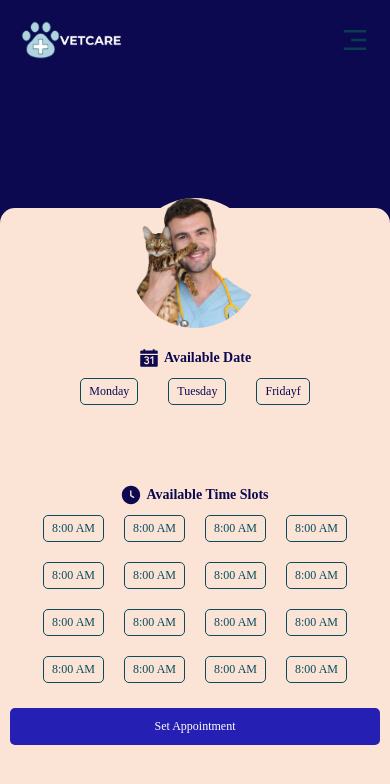
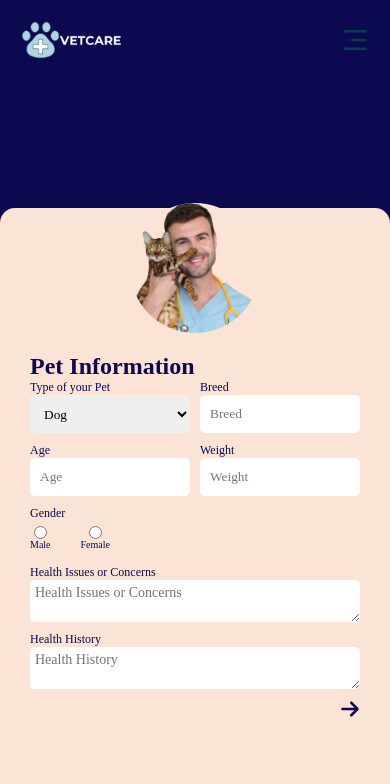
Before and after one commit to IanCastlee/VETCARE, a React (Vite) app in the folder frontend/: page /set-appointment in a window 390 px wide. Shown: the top 784 px of the page. Built offline with nearby package versions, Linux system fonts and the light colour scheme; a web font is replaced by a local one.

Commit message:
add form

```diff
--- a/frontend/src/pages/setAppointment/SetAppointment.jsx
+++ b/frontend/src/pages/setAppointment/SetAppointment.jsx
@@ -6,8 +6,11 @@ import profile from "../../assets/imges/veterinarian1.png";
 //ICONS
 import { IoCalendarNumberSharp } from "react-icons/io5";
 import { GoClockFill } from "react-icons/go";
+import { useState } from "react";
+import { FaArrowRight } from "react-icons/fa6";
 
 const SetAppointment = () => {
+  const [showDateTime, setshowDateTime] = useState("1");
   return (
     <div className="setappointment">
       <div className="setappointment-container">
@@ -21,9 +24,81 @@ const SetAppointment = () => {
           <div className="profile-wrapper">
             <img src={profile} alt="profile" className="profile" />
           </div>
+          {showDateTime === "1" && (
+            <div className="petinfo-form">
+              <h3>Pet Information</h3>
+              <div className="form">
+                <div className="type-breed">
+                  <div className="input-wrapper">
+                    <label htmlFor="type">Type of your Pet</label>
+                    <select name="type" id="type">
+                      <option value="">Dog</option>
+                      <option value="">Cat</option>
+                    </select>
+                  </div>
+                  <div className="input-wrapper">
+                    <label htmlFor="type">Breed</label>
+                    <input type="text" name="breed" placeholder="Breed" />
+                  </div>
+                </div>
+
+                <div className="age-weight">
+                  <div className="input-wrapper">
+                    <label htmlFor="age">Age</label>
+                    <input type="text" name="age" placeholder="Age" />
+                  </div>
+                  <div className="input-wrapper">
+                    <label htmlFor="weight">Weight</label>
+                    <input type="text" name="weight" placeholder="Weight" />
+                  </div>
+                </div>
+
+                <div className="radio-wrapper">
+                  <label htmlFor="gender">Gender</label>
+                  <div className="male-female">
+                    <div className="gender-wrapper">
+                      <input type="radio" name="gender" />
+                      <label htmlFor="male">Male</label>
+                    </div>
+                    <div className="gender-wrapper">
+                      <input type="radio" name="gender" />
+                      <label htmlFor="female">Female</label>
+                    </div>
+                  </div>
+                </div>
+
+                <div className="text-area-wrapper">
+                  <label htmlFor="concern">Health Issues or Concerns</label>
+                  <textarea
+                    name="concern"
+                    id="concern"
+                    placeholder="Health Issues or Concerns"
+                  ></textarea>
+                </div>
+
+                <div className="text-area-wrapper">
+                  <label htmlFor="history">Health History</label>
+                  <textarea
+                    name="history"
+                    id="history"
+                    placeholder="Health History"
+                  ></textarea>
+                </div>
+
+                <div className="button">
+                  <FaArrowRight
+                    onClick={() => setshowDateTime("2")}
+                    className="next-icon"
+                  />
+                </div>
+              </div>
+            </div>
+          )}
+          {showDateTime === "2" && (
             <div className="date-available">
               <h6>
-              <IoCalendarNumberSharp className="calendar-icon" /> Available Date
+                <IoCalendarNumberSharp className="calendar-icon" /> Available
+                Date
               </h6>
 
               <div className="dates-wrapper">
@@ -32,7 +107,9 @@ const SetAppointment = () => {
                 <span className="date">Fridayf</span>
               </div>
             </div>
+          )}
 
+          {showDateTime === "2" && (
             <div className="time-available">
               <h6>
                 <GoClockFill className="clock-icon" /> Available Time Slots
@@ -59,6 +136,7 @@ const SetAppointment = () => {
 
               <button className="btn-setappointment">Set Appointment</button>
             </div>
+          )}
         </div>
       </div>
     </div>
--- a/frontend/src/pages/setAppointment/setAppointment.scss
+++ b/frontend/src/pages/setAppointment/setAppointment.scss
@@ -45,6 +45,146 @@
       align-items: center;
       justify-content: center;
       z-index: 1;
+
+      .profile-wrapper {
+        display: none;
+      }
+
+      .petinfo-form {
+        width: 100%;
+        background-color: #fff;
+        padding: 20px;
+        border-radius: 10px;
+        h3 {
+          font-size: 24px;
+          color: #0c0950;
+        }
+
+        .form {
+          width: 100%;
+          display: flex;
+          flex-direction: column;
+          gap: 10px;
+
+          .type-breed {
+            display: flex;
+            gap: 10px;
+
+            .input-wrapper {
+              width: 100%;
+              display: flex;
+              flex-direction: column;
+              label {
+                font-size: 0.75rem;
+                color: #0c0950;
+              }
+
+              select {
+                height: 38px;
+                width: 100%;
+                padding: 0 10px;
+                border-radius: 5px;
+              }
+            }
+
+            .input-wrapper {
+              width: 100%;
+              display: flex;
+              flex-direction: column;
+              label {
+                font-size: 0.75rem;
+                color: #0c0950;
+              }
+
+              input {
+                height: 38px;
+                width: 100%;
+                padding: 0 10px;
+                border-radius: 5px;
+                border: 1px solid #0c0950;
+              }
+            }
+          }
+
+          .age-weight {
+            display: flex;
+            gap: 10px;
+            .input-wrapper {
+              width: 100%;
+              display: flex;
+              flex-direction: column;
+              label {
+                font-size: 0.75rem;
+                color: #0c0950;
+              }
+
+              input {
+                height: 38px;
+                width: 100%;
+                padding: 0 10px;
+                border-radius: 5px;
+                border: 1px solid #0c0950;
+              }
+            }
+          }
+
+          .radio-wrapper {
+            display: flex;
+            flex-direction: column;
+            label {
+              font-size: 0.75rem;
+              color: #0c0950;
+              margin-bottom: 5px;
+            }
+
+            .male-female {
+              display: flex;
+              gap: 30px;
+
+              .gender-wrapper {
+                display: flex;
+                flex-direction: column;
+
+                input {
+                }
+                label {
+                  font-size: 0.625rem;
+                }
+              }
+            }
+          }
+
+          .text-area-wrapper {
+            display: flex;
+            flex-direction: column;
+            label {
+              font-size: 0.75rem;
+              color: #0c0950;
+            }
+            textarea {
+              width: 100%;
+              border: none;
+              border: 1px solid #0c0950;
+              border-radius: 5px;
+              padding: 5px;
+              font-size: 14px;
+            }
+          }
+
+          .button {
+            display: flex;
+            width: 100%;
+            justify-content: end;
+
+            .next-icon {
+              align-items: end;
+              font-size: 1.25rem;
+              color: #0c0950;
+              cursor: pointer;
+            }
+          }
+        }
+      }
 
       .date-available {
         width: 100%;
@@ -185,6 +325,7 @@
         z-index: 2;
 
         .profile-wrapper {
+          display: flex;
           width: 130px;
           height: 130px;
           background-color: #fbe4d6;
@@ -195,6 +336,144 @@
             height: 100%;
             object-fit: cover;
             border-radius: 50%;
+          }
+        }
+
+        .petinfo-form {
+          width: 100%;
+          background-color: #fbe4d6;
+          padding: 20px;
+          border-radius: 10px;
+          h3 {
+            font-size: 24px;
+            color: #0c0950;
+          }
+
+          .form {
+            width: 100%;
+            display: flex;
+            flex-direction: column;
+            gap: 10px;
+
+            .type-breed {
+              display: flex;
+              gap: 10px;
+
+              .input-wrapper {
+                width: 100%;
+                display: flex;
+                flex-direction: column;
+                label {
+                  font-size: 0.75rem;
+                  color: #0c0950;
+                }
+
+                select {
+                  height: 38px;
+                  width: 100%;
+                  padding: 0 10px;
+                  border-radius: 5px;
+                  border: none;
+                }
+              }
+
+              .input-wrapper {
+                width: 100%;
+                display: flex;
+                flex-direction: column;
+                label {
+                  font-size: 0.75rem;
+                  color: #0c0950;
+                }
+
+                input {
+                  height: 38px;
+                  width: 100%;
+                  padding: 0 10px;
+                  border-radius: 5px;
+                  border: none;
+                }
+              }
+            }
+
+            .age-weight {
+              display: flex;
+              gap: 10px;
+              .input-wrapper {
+                width: 100%;
+                display: flex;
+                flex-direction: column;
+                label {
+                  font-size: 0.75rem;
+                  color: #0c0950;
+                }
+
+                input {
+                  height: 38px;
+                  width: 100%;
+                  padding: 0 10px;
+                  border-radius: 5px;
+                  border: none;
+                }
+              }
+            }
+
+            .radio-wrapper {
+              display: flex;
+              flex-direction: column;
+              label {
+                font-size: 0.75rem;
+                color: #0c0950;
+                margin-bottom: 5px;
+              }
+
+              .male-female {
+                display: flex;
+                gap: 30px;
+
+                .gender-wrapper {
+                  display: flex;
+                  flex-direction: column;
+
+                  input {
+                    border: none;
+                  }
+                  label {
+                    font-size: 0.625rem;
+                  }
+                }
+              }
+            }
+
+            .text-area-wrapper {
+              display: flex;
+              flex-direction: column;
+              label {
+                font-size: 0.75rem;
+                color: #0c0950;
+              }
+              textarea {
+                width: 100%;
+                border: none;
+                border: none;
+                border-radius: 5px;
+                padding: 5px;
+                font-size: 14px;
+              }
+            }
+
+            .button {
+              display: flex;
+              width: 100%;
+              justify-content: end;
+
+              .next-icon {
+                align-items: end;
+                font-size: 1.25rem;
+                color: #0c0950;
+                cursor: pointer;
+              }
+            }
           }
         }
 
```
Lines whose indentation alone changed are shown as unchanged.
